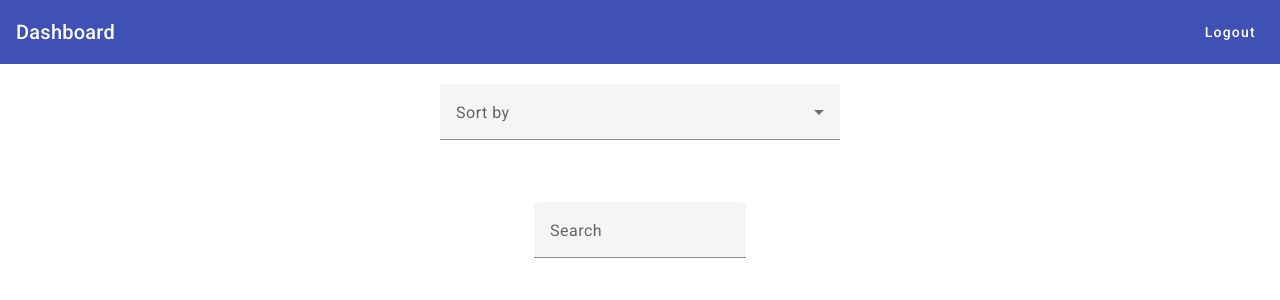
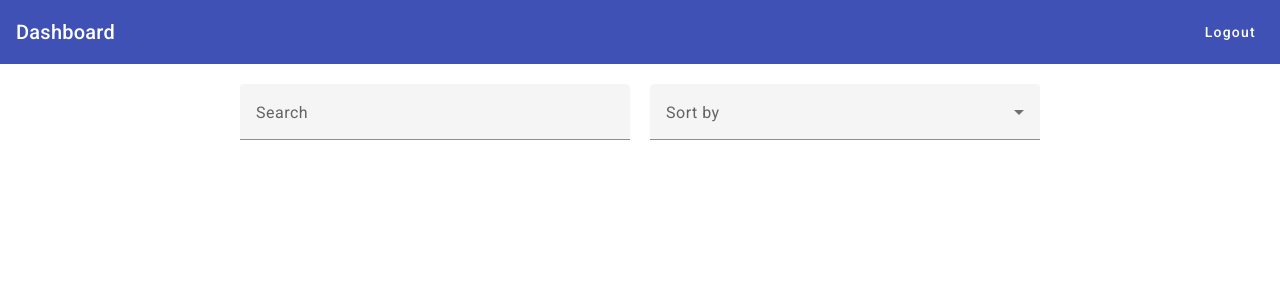
Before and after one commit to AssafGolani/AC-FULLSTACK-EXERCISE, an Angular app: page /dashboard in a window 1280 px wide. Shown: the top 300 px of the page. Built offline with nearby package versions, Linux system fonts and the light colour scheme; no server answers; sample sign-in values are in the browser's storage.

Commit message:
refactor: Rearrange controls in dashboard for better usability

```diff
--- a/src/app/components/dashboard/dashboard.component.css
+++ b/src/app/components/dashboard/dashboard.component.css
@@ -12,6 +12,15 @@ body {
   align-items: center;
 }
 
+.controls-container {
+  display: flex;
+  gap: 20px;
+  width: 100%;
+  max-width: 800px;
+  justify-content: space-between;
+  align-items: center;
+}
+
 .dashboard-content {
   display: flex;
   gap: 20px;
@@ -20,9 +29,9 @@ body {
   align-items: flex-start;
 }
 
-app-sort-control {
-  width: 100%;
-  max-width: 400px;
+app-sort-control,
+app-search-control {
+  flex: 1;
 }
 
 app-person-list {
--- a/src/app/components/dashboard/dashboard.component.html
+++ b/src/app/components/dashboard/dashboard.component.html
@@ -1,10 +1,12 @@
 <app-toolbar></app-toolbar>
 
 <div class="dashboard-container">
-  <app-sort-control (sortChanged)="onSortChange($event)"></app-sort-control>
-  <app-search-control
-    (searchChanged)="onSearchQueryChange($event)"
-  ></app-search-control>
+  <div class="controls-container">
+    <app-search-control
+      (searchChanged)="onSearchQueryChange($event)"
+    ></app-search-control>
+    <app-sort-control (sortChanged)="onSortChange($event)"></app-sort-control>
+  </div>
 
   <div class="dashboard-content">
     <app-person-list
```
